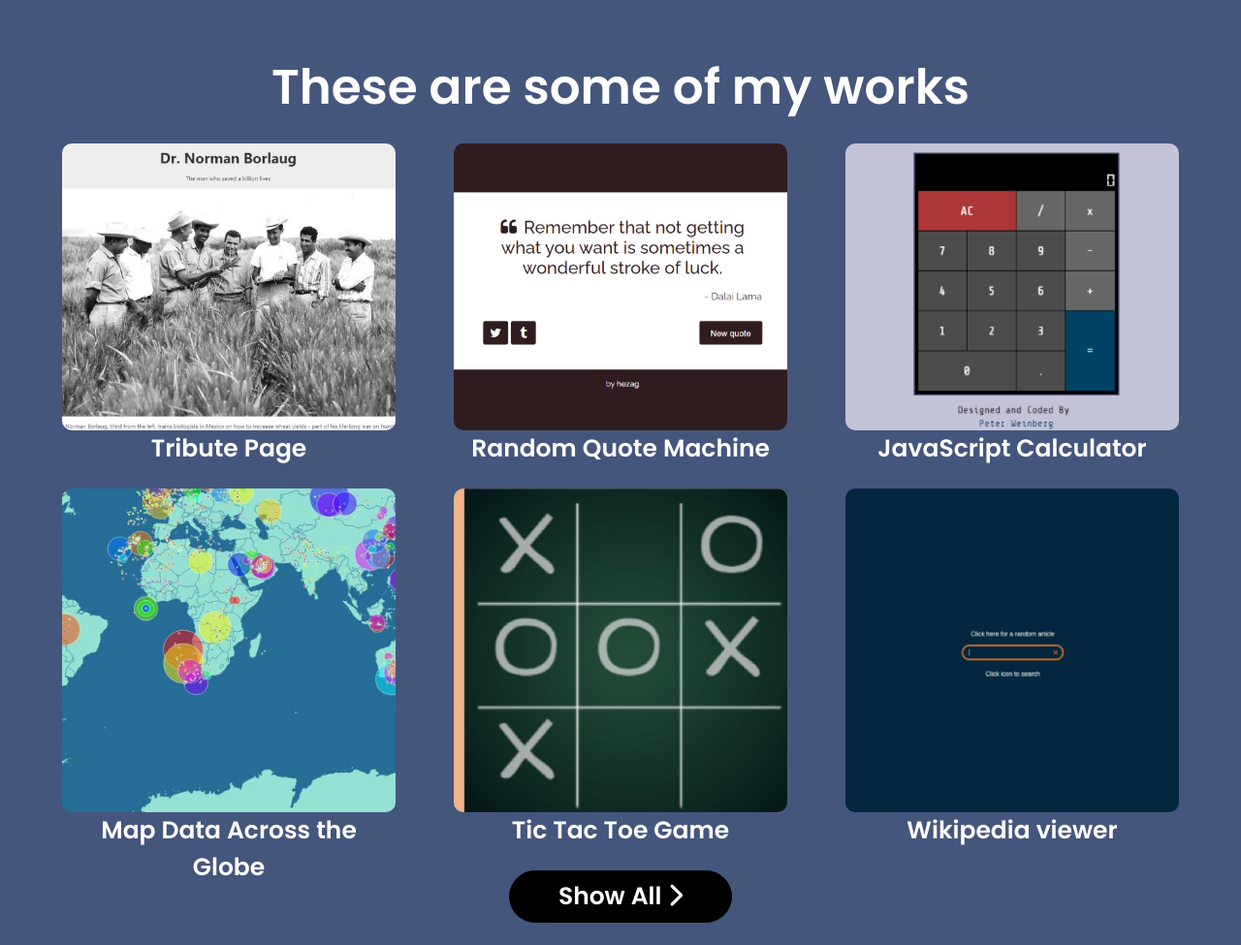
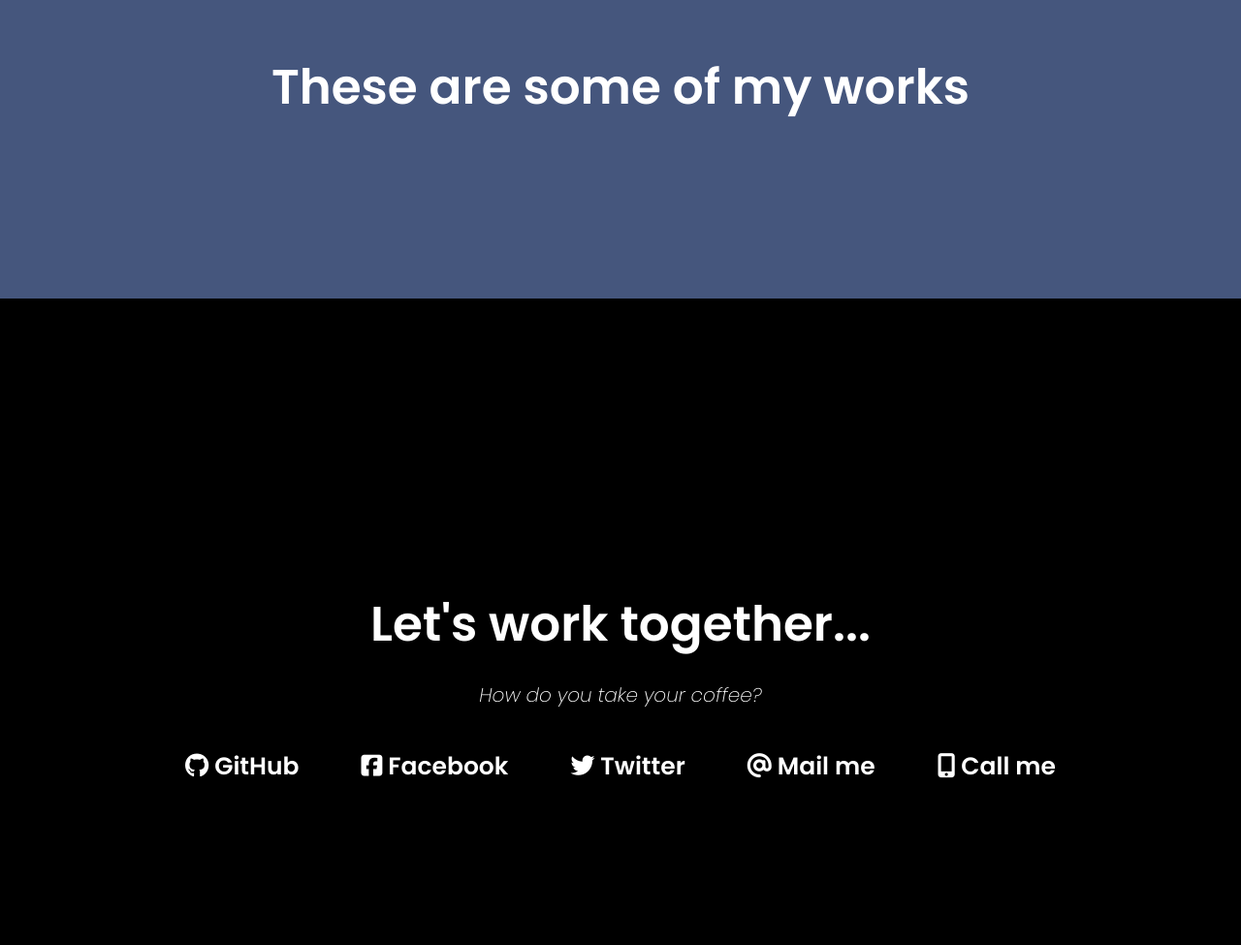
Before and after one commit to HabibMollah/first-portfolio, a plain HTML site: page index.html in a window 1280 px wide. Shown: the part 897-1872 px from the top of the page at 97% size. Drawn offline with Linux system fonts and the light colour scheme.

Commit message:
create new branch and remove fake projects

```diff
--- a/index.html
+++ b/index.html
@@ -4,6 +4,7 @@
     <meta charset="UTF-8" />
     <meta http-equiv="X-UA-Compatible" content="IE=edge" />
     <meta name="viewport" content="width=device-width, initial-scale=1.0" />
+
     <link rel="stylesheet" href="css/styles.css" />
     <link
       rel="shortcut icon"
@@ -12,12 +13,10 @@
           👨‍💻
         </text>
       </svg>"
-      type="image/x-icon"
-    />
+      type="image/x-icon" />
     <script
       src="https://kit.fontawesome.com/302ffaaa96.js"
-      crossorigin="anonymous"
-    ></script>
+      crossorigin="anonymous"></script>
     <title>Habibur Rahman - your front-end dev on the go</title>
   </head>
   <body>
@@ -48,76 +47,7 @@
       <!-- PROJECTS SECTION -->
       <section id="projects">
         <h2>These are some of my works</h2>
-        <div class="grid">
-          <div class="project-tile">
-            <a
-              href="https://codepen.io/freeCodeCamp/full/zNqgVx"
-              target="_blank"
-            >
-              <img src="images/tribute.jpg" alt="project-image" />
-              <p class="project-tile-label">Tribute Page</p>
-            </a>
-          </div>
-
-          <div class="project-tile">
-            <a
-              href="https://codepen.io/freeCodeCamp/full/qRZeGZ"
-              target="_blank"
-            >
-              <img src="images/random-quote-machine.png" alt="project-image" />
-              <p class="project-tile-label">Random Quote Machine</p>
-            </a>
-          </div>
-
-          <div class="project-tile">
-            <a
-              href="https://codepen.io/freeCodeCamp/full/wgGVVX"
-              target="_blank"
-            >
-              <img src="images/calc.png" alt="project-image" />
-              <p class="project-tile-label">JavaScript Calculator</p>
-            </a>
-          </div>
-
-          <div class="project-tile">
-            <a
-              href="https://codepen.io/freeCodeCamp/full/mVEJag"
-              target="_blank"
-            >
-              <img src="images/map.jpg" alt="project-image" />
-              <p class="project-tile-label">Map Data Across the Globe</p>
-            </a>
-          </div>
-
-          <div class="project-tile">
-            <a
-              href="https://codepen.io/freeCodeCamp/full/KzXQgy"
-              target="_blank"
-            >
-              <img src="images/tic-tac-toe.png" alt="project-image" />
-              <p class="project-tile-label">Tic Tac Toe Game</p>
-            </a>
-          </div>
-
-          <div class="project-tile">
-            <a
-              href="https://codepen.io/freeCodeCamp/full/wGqEga"
-              target="_blank"
-            >
-              <img src="images/wiki.png" alt="project-image" />
-              <p class="project-tile-label">Wikipedia viewer</p>
-            </a>
-          </div>
-        </div>
-
-        <div id="btn">
-          <a
-            href="https://github.com/HabibMollah/HTML-CSS-JavaScript"
-            target="_blank"
-            class="btn"
-            >Show All <i class="fas fa-chevron-right"></i
-          ></a>
-        </div>
+        <div class="grid"></div>
       </section>
 
       <!-- CONTACT SECTION -->
@@ -158,10 +88,6 @@
 
     <!-- FOOTER STARTS HERE -->
     <footer>
-      <p>
-        **PROJECTS SHOWN ABOVE ARE FOR DEMOSTRATION PURPOSE ONLY. NONE OF THEM
-        ARE REAL
-      </p>
       <p>©️ Habibur Rahman. All rights reserved.</p>
     </footer>
   </body>
```
Also changed, not shown: images/312225049_961020895301583_1466353196343012559_n.jpg (deleted), images/87834__Habib-removebg-preview.png (deleted), images/calc.png (deleted), images/map.jpg (deleted), images/random-quote-machine.png (deleted), images/tic-tac-toe.png (deleted), images/tribute.jpg (deleted), images/wiki.png (deleted).
